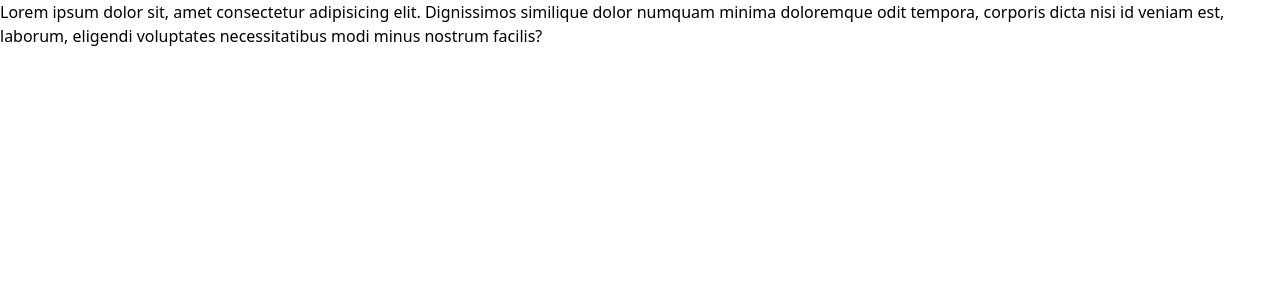
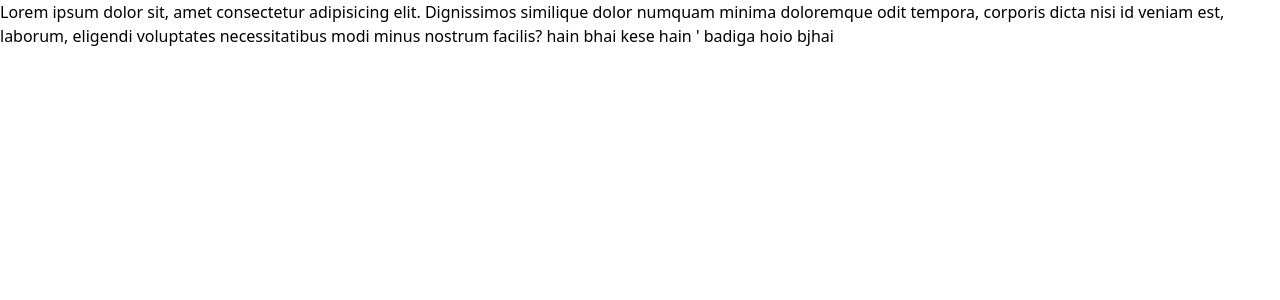
Before and after one commit to CodingWithHammad/New-Portfolio, a React (Vite) app: page / in a window 1280 px wide. Shown: the top 300 px of the page. Built offline with nearby package versions, Linux system fonts and the light colour scheme.

Commit message:
add random line

```diff
--- a/src/App.jsx
+++ b/src/App.jsx
@@ -5,6 +5,8 @@ export default function App() {
     <>
       <div>
         Lorem ipsum dolor sit, amet consectetur adipisicing elit. Dignissimos similique dolor numquam minima doloremque odit tempora, corporis dicta nisi id veniam est, laborum, eligendi voluptates necessitatibus modi minus nostrum facilis?
+
+        hain bhai kese hain ' badiga hoio bjhai
       </div>
     </>
   )
```
